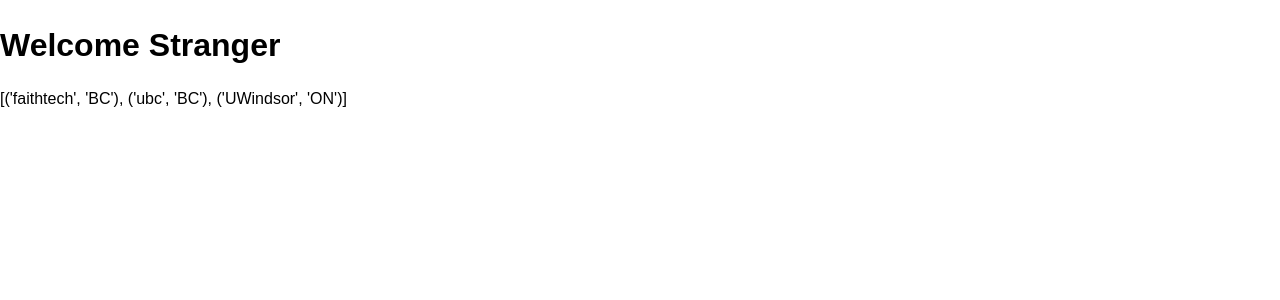
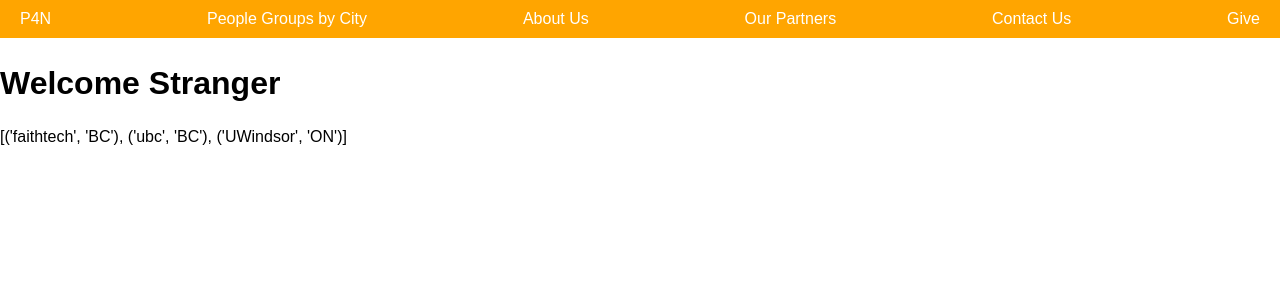
Before and after one commit to TheGreatMarksman/Welcome-Stranger, a Flask app: page / in a window 1280 px wide. Shown: the top 300 px of the page. Run offline with Flask 3, Linux system fonts and the light colour scheme; data comes from the database, SQL or seed files in the repository.

Commit message:
added a banner for the html page

```diff
--- a/app/static/styles.css
+++ b/app/static/styles.css
@@ -7,3 +7,14 @@
 h1 {
     font-size: 2em;
 }
+
+.banner {
+    background-color: orange;
+    color: white;
+    display: flex;
+    justify-content: space-between;
+    padding: 10px;
+}
+.banner div {
+    margin: 0 10px;
+}
--- a/app/templates/base.html
+++ b/app/templates/base.html
@@ -7,6 +7,7 @@
     <link rel="stylesheet" href="{{ url_for('static', filename='styles.css')}}">
 </head>
 <body>
+    {% block banner %}{% endblock %}
     <section>
         {% block content %}{% endblock %}
     </section>
--- a/app/templates/index.html
+++ b/app/templates/index.html
@@ -7,3 +7,14 @@
 
 <p> {{ organizations }} </p>
 {% endblock %}
+
+{% block banner %}
+<div class="banner">
+    <div>P4N</div>
+    <div>People Groups by City</div>
+    <div>About Us</div>
+    <div>Our Partners</div>
+    <div>Contact Us</div>
+    <div>Give</div>
+</div>
+{% endblock %}
```
